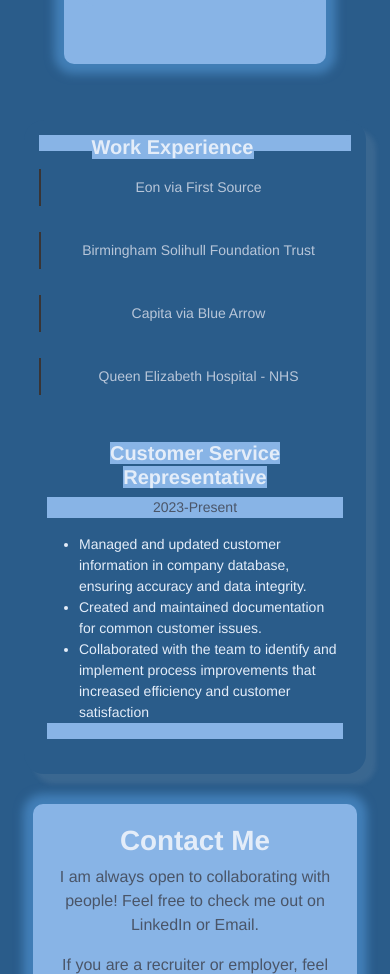
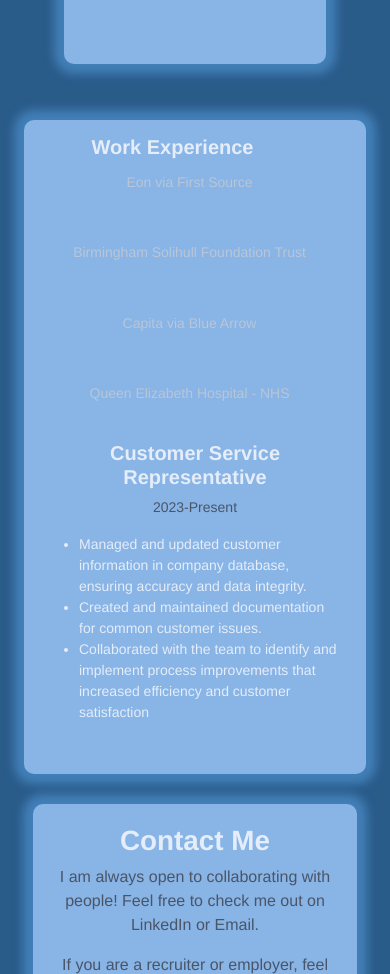
Before and after one commit to DanilleH22/portfolio, a React (Create React App) app: page / in a window 390 px wide. Shown: the part 4225-5199 px from the top of the page. Built offline with nearby package versions, Linux system fonts and the light colour scheme.

Commit message:
Update experience styling for colour and mobile

```diff
--- a/src/styles/Experience.module.css
+++ b/src/styles/Experience.module.css
@@ -1,21 +1,24 @@
 /* Job Name Styling */
 .JobName {
-  border-left: 2px solid rgb(57, 52, 52);
-  margin-bottom: 5px;
-  padding-left: 10px;
+
+  background-color: #88B4E6;
   transition: background-color 0.3s ease;
-  font-size: 16px;
+  padding: 0.8rem 1rem;
+  margin: 0;
+  font-size: 1rem;
+  transition: all 0.3s ease;
+  cursor: pointer;
 }
 
 /* Hover Effect for Job Name */
 .JobName:hover {
-  background-color: gray;
+  background-color:  #2D3748;;
   cursor: pointer;
 }
 
 /* Active Job State */
 .active {
-  background-color: gray;
+  background-color: #2D3748;
   font-weight: bold;
   color: white;
 }
@@ -27,6 +30,7 @@
   width: 100%;
   height: 350px;
   justify-content: space-evenly;
+  background-color: #88B4E6;
 }
 
 /* Tab Content Styling */
@@ -34,6 +38,7 @@
   margin-top: 10px;
   text-align: left;
   color: #B8C6D9;
+  background-color: #88B4E6;
 }
 
 /* Left Column - Job List */
@@ -44,6 +49,12 @@
   justify-content: flex-start;
   gap: 10px;
   height: 350px;
+  background-color: #88B4E6;
+
+}
+
+h5, ul, li, strong, .CustomPane, .customRow {
+  background-color: #88B4E6;
 }
 
 /* Right Column - Job Description */
@@ -54,6 +65,7 @@
   display: flex;
   flex-direction: column;
   justify-content: flex-start;
+  background-color: #88B4E6;
 }
 
 /* Parent Row Styling */
@@ -63,10 +75,11 @@
   justify-content: space-between;
   align-items: flex-start;
   padding: 30px;
-  border-radius: 20px;
-  box-shadow: 10px 10px 5px rgba(209, 205, 205, 0.1);
+  border-radius: 10px;
+  box-shadow: 0 0 10px 10px #427fb8;
   gap: 20px;
   height: 450px;
+  background-color: #88B4E6;
 }
 
 /* Tab Container Styling (For Smaller Screens) */
@@ -75,6 +88,7 @@
   flex-direction: column;
   gap: 15px;
   width: 100%;
+  background-color: #88B4E6;
 }
 
 .TabContainer .nav-tabs {
@@ -87,7 +101,12 @@
   margin-top: 20px;
   font-size: 14px;
   padding: 10px;
+  background-color: #88B4E6;
 }
+
+/* .Row, .JobHeader  {
+  background-color: #88B4E6 !important;
+} */
 
 /* For Smaller Screens (max-width: 768px) */
 @media (max-width: 768px) {
```
